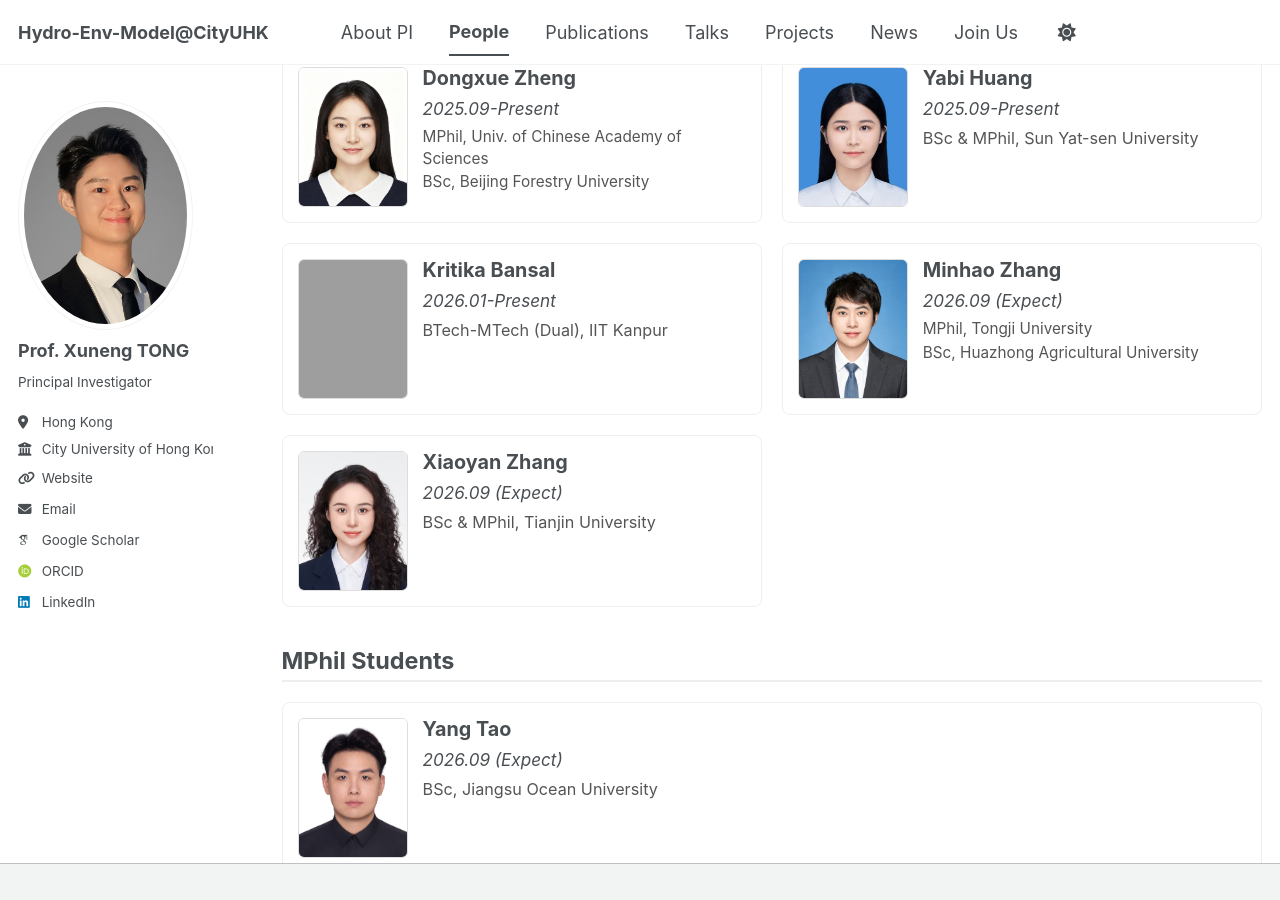
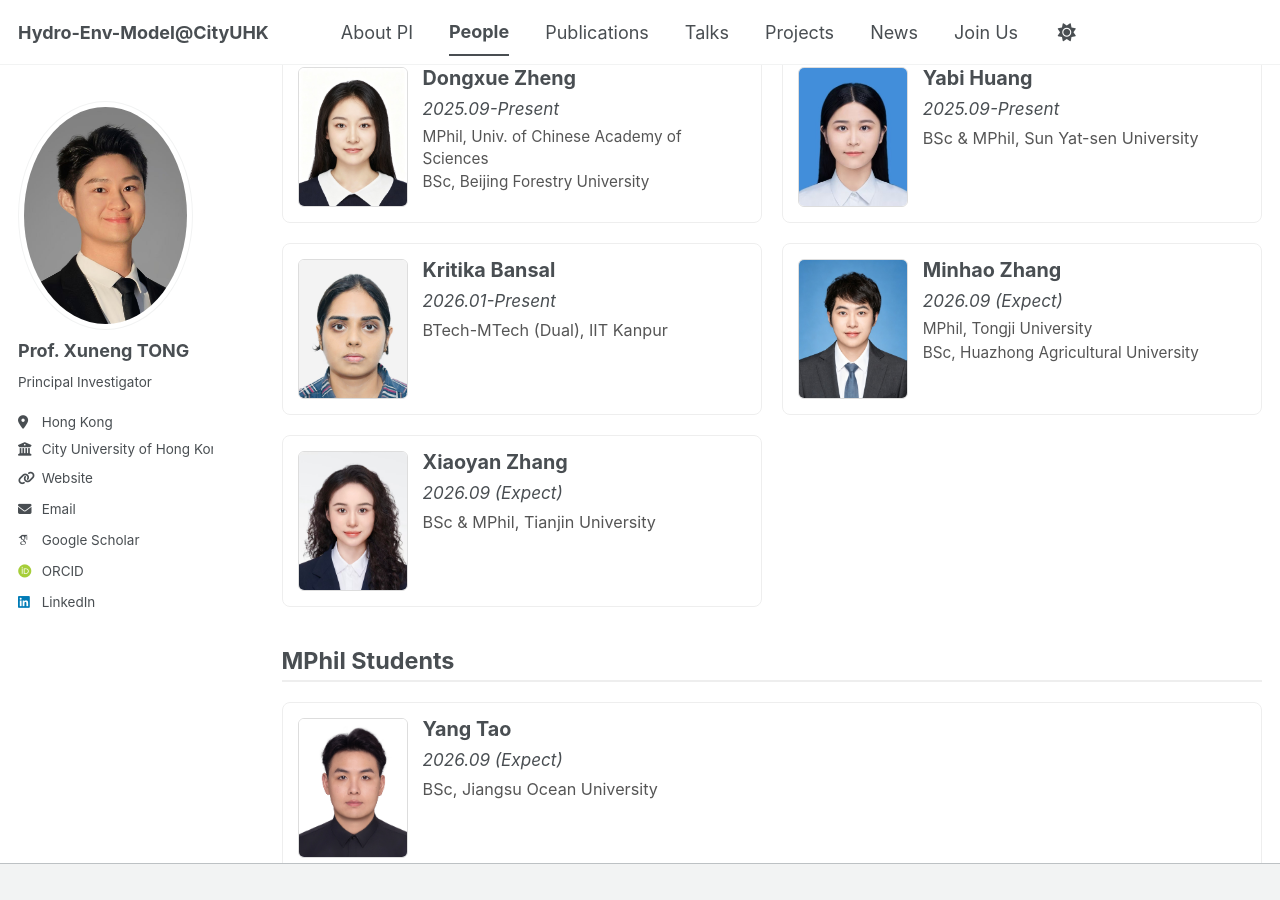
Before and after one commit to TongXuneng/TongXuneng.github.io, a Jekyll site: the page built from _pages/team.html, in a window 1280 px wide and 900 px high, scrolled down 751 px. Built offline with Jekyll 4.4.1, drawn with Linux system fonts in a browser that asks for light colours; some web fonts are replaced; a script bundle is joined from its source files by our own code; library files that are not in the unit come from our copies.

Commit message:
Update image file extension for Kritika Bansal

```diff
--- a/_pages/team.html
+++ b/_pages/team.html
@@ -58,7 +58,7 @@ author_profile: true
     </div>
   </div>
   <div class="team-member-student">
-    <div class="photo"><img src="{{ base_path }}/images/team/kritika_bansal.jpg" alt="Kritika Bansal"></div>
+    <div class="photo"><img src="{{ base_path }}/images/team/kritika_bansal.jpeg" alt="Kritika Bansal"></div>
     <div class="info">
       <h3 class="team-title">Kritika Bansal</h3>
       <p><em>2026.01-Present</em></p>
```
